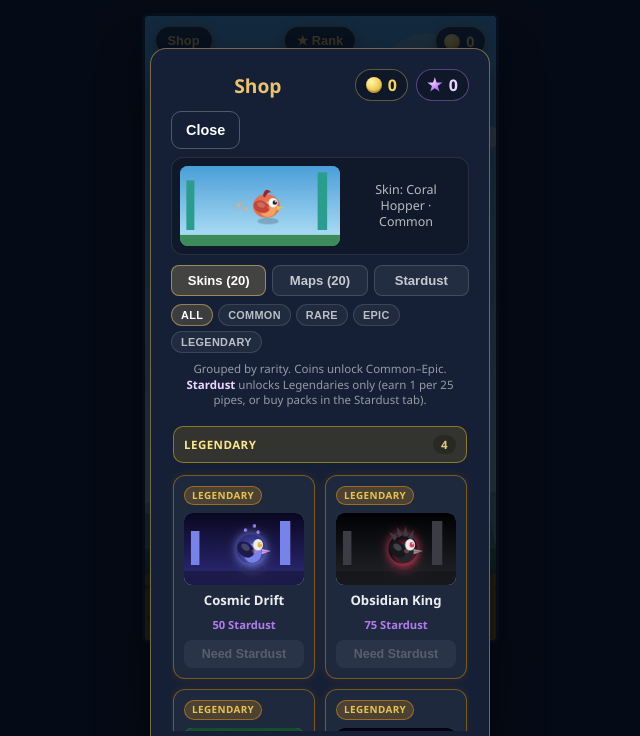
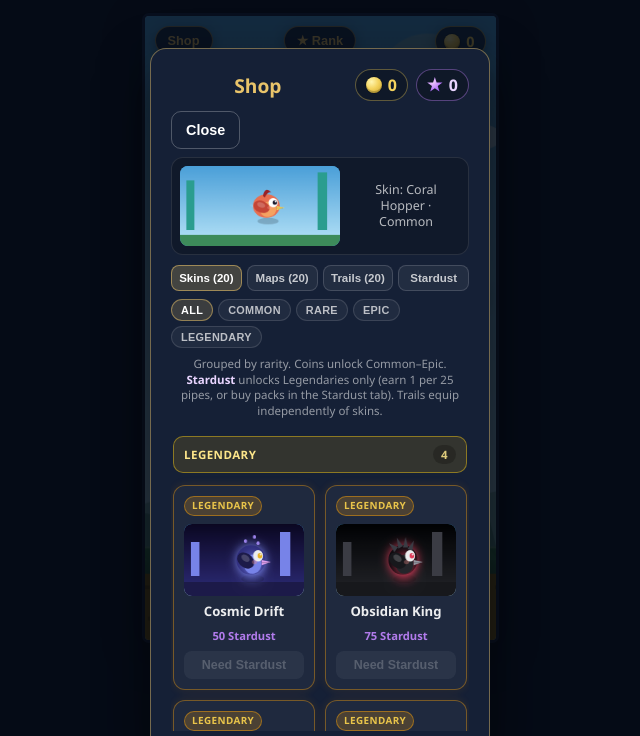
Before and after one commit to bohusionut-sys/sky-hop, a plain HTML site: page index.html in a window 1280 px wide. Both pictures are taken after a click on the button "Shop". Shown: the top 736 px of the page, without its empty margins (320-960 px from the left). Drawn offline with Linux system fonts and the light colour scheme.

Commit message:
Add independent light trails shop and ribbon motion effects
Replace fairy sparkle particles with rarity-scaled glowing light ribbons, add a Trails shop tab (~20 designs matching skins/maps), and persist owned/equipped trails separately from skins.

```diff
--- a/game.js
+++ b/game.js
@@ -31,6 +31,8 @@
   const STARDUST_KEY_LEGACY_GEMS = "skyHopGems";
   const OWNED_MAPS_KEY = "skyHopOwnedMaps";
   const EQUIPPED_MAP_KEY = "skyHopEquippedMap";
+  const OWNED_TRAILS_KEY = "skyHopOwnedTrails";
+  const EQUIPPED_TRAIL_KEY = "skyHopEquippedTrail";
 
   // Coins: 1 coin per this many pixels of horizontal travel
   const PIXELS_PER_COIN = 40;
@@ -468,6 +470,18 @@
   const MAP_BY_ID = Object.fromEntries(MAPS.map((m) => [m.id, m]));
   const DEFAULT_MAP_ID = "coral";
 
+  // --- Light trails (~20) — one per design, same ids/names/pricing as skins ---
+  const TRAILS = SKINS.map((s) => ({
+    id: s.id,
+    name: s.name,
+    price: s.price,
+    rarity: s.rarity,
+    currency: s.currency,
+    color: s.trailColor,
+    accent: s.trailAccent,
+  }));
+  const TRAIL_BY_ID = Object.fromEntries(TRAILS.map((t) => [t.id, t]));
+  const DEFAULT_TRAIL_ID = "coral";
 
   // --- State ---
   const STATE = { READY: 0, PLAYING: 1, OVER: 2 };
@@ -551,12 +565,33 @@
     equippedMapId = DEFAULT_MAP_ID;
   }
 
-  let shopTab = "skins"; // skins | maps | stardust
+  function loadOwnedTrails() {
+    let owned = [DEFAULT_TRAIL_ID];
+    try {
+      const raw = JSON.parse(localStorage.getItem(OWNED_TRAILS_KEY) || "null");
+      if (Array.isArray(raw) && raw.length) {
+        owned = raw.filter((id) => TRAIL_BY_ID[id]);
+      }
+    } catch (_) {
+      /* ignore */
+    }
+    if (!owned.includes(DEFAULT_TRAIL_ID)) owned.unshift(DEFAULT_TRAIL_ID);
+    return Array.from(new Set(owned));
+  }
+
+  let ownedTrails = loadOwnedTrails();
+  let equippedTrailId = localStorage.getItem(EQUIPPED_TRAIL_KEY) || DEFAULT_TRAIL_ID;
+  if (!TRAIL_BY_ID[equippedTrailId] || !ownedTrails.includes(equippedTrailId)) {
+    equippedTrailId = DEFAULT_TRAIL_ID;
+  }
+
+  let shopTab = "skins"; // skins | maps | trails | stardust
   let shopRarityFilter = "all";
   let shopPreviewSkinId = equippedSkinId;
   let shopPreviewMapId = equippedMapId;
-  let trailParticles = [];
-  let shopTrailParticles = [];
+  let shopPreviewTrailId = equippedTrailId;
+  let trailPoints = [];
+  let shopTrailPoints = [];
   let shopPreviewAnimId = 0;
 
   function persistOwnedSkins() {
@@ -581,6 +616,18 @@
 
   function getEquippedMap() {
     return MAP_BY_ID[equippedMapId] || MAP_BY_ID[DEFAULT_MAP_ID];
+  }
+
+  function persistOwnedTrails() {
+    localStorage.setItem(OWNED_TRAILS_KEY, JSON.stringify(ownedTrails));
+  }
+
+  function persistEquippedTrail() {
+    localStorage.setItem(EQUIPPED_TRAIL_KEY, equippedTrailId);
+  }
+
+  function getEquippedTrail() {
+    return TRAIL_BY_ID[equippedTrailId] || TRAIL_BY_ID[DEFAULT_TRAIL_ID];
   }
 
   function applyMapPalette(map) {
@@ -931,111 +978,97 @@
     });
   }
 
-  function trailBudget(rarity) {
-    if (rarity === "legendary") return { rate: 2, life: 1.0, life: 28, max: 48 };
-    if (rarity === "epic") return { rate: 2, size: 0.85, life: 22, max: 36 };
-    if (rarity === "rare") return { rate: 1, size: 0.7, life: 18, max: 28 };
-    return { rate: 1, size: 0.55, life: 12, max: 18 };
-  }
-
-  function spawnTrailParticle(list, x, y, skin, flapBoost) {
-    const cfg = trailBudget(skin.rarity || "common");
-    if (list.length > cfg.max) list.splice(0, list.length - cfg.max);
-    const style = skin.trailStyle || "sparkle";
-    const n = cfg.rate + (flapBoost ? 1 : 0);
-    for (let i = 0; i < n; i++) {
-      const useAccent = Math.random() > 0.55;
+  function trailQuality(rarity) {
+    if (rarity === "legendary") {
+      return { maxPts: 30, width: 13, layers: 3, glow: 1 };
+    }
+    if (rarity === "epic") {
+      return { maxPts: 24, width: 10, layers: 3, glow: 0.88 };
+    }
+    if (rarity === "rare") {
+      return { maxPts: 18, width: 7.5, layers: 2, glow: 0.72 };
+    }
+    return { maxPts: 12, width: 5, layers: 1, glow: 0.55 };
+  }
+
+  function pushLightTrailPoint(list, x, y, trail, drift) {
+    const q = trailQuality(trail.rarity || "common");
+    const d = drift == null ? pipeSpeed * 0.85 : drift;
+    for (let i = 0; i < list.length; i++) {
+      list[i].x -= d;
+    }
+    list.push({ x, y });
+    while (list.length > q.maxPts) list.shift();
+  }
+
+  function seedShopLightTrail(list, trail, cx, cy) {
+    list.length = 0;
+    const q = trailQuality(trail.rarity || "common");
+    for (let i = 0; i < q.maxPts; i++) {
+      const t = i / Math.max(1, q.maxPts - 1);
       list.push({
-        x: x - 10 - Math.random() * 8,
-        y: y + (Math.random() - 0.5) * 10,
-        vx: -0.6 - Math.random() * 1.2,
-        vy: (Math.random() - 0.5) * 0.8,
-        life: cfg.life + (Math.random() * 8) | 0,
-        maxLife: cfg.life + 8,
-        size: (1.5 + Math.random() * 2.5) * cfg.size,
-        color: useAccent ? skin.trailAccent : skin.trailColor,
-        style,
-        spin: Math.random() * Math.PI * 2,
+        x: cx - (1 - t) * (q.maxPts * 3.2),
+        y: cy + Math.sin(t * Math.PI * 2.2) * 6 * (1 - t),
       });
     }
   }
 
-  function updateTrailList(list) {
-    for (let i = list.length - 1; i >= 0; i--) {
-      const p = list[i];
-      p.x += p.vx;
-      p.y += p.vy;
-      p.vy += 0.02;
-      p.life--;
-      p.spin += 0.12;
-      if (p.style === "slime") p.vy += 0.04;
-      if (p.style === "void" || p.style === "cosmic") {
-        p.vx += Math.sin(p.spin) * 0.05;
-        p.vy += Math.cos(p.spin) * 0.04;
-      }
-      if (p.life <= 0) list.splice(i, 1);
-    }
-  }
-
-  function drawTrailList(c, list) {
-    for (const p of list) {
-      const a = Math.max(0, p.life / p.maxLife);
-      c.save();
-      c.globalAlpha = a * 0.85;
-      c.translate(p.x, p.y);
-      c.rotate(p.spin * 0.25);
-      c.fillStyle = p.color;
-      if (p.style === "pixel") {
-        c.fillRect(-p.size, -p.size, p.size * 2, p.size * 2);
-      } else if (p.style === "void" || p.style === "obsidian") {
-        c.shadowColor = p.color;
-        c.shadowBlur = 8;
+  function drawLightTrail(c, list, trail) {
+    if (!list || list.length < 2 || !trail) return;
+    const q = trailQuality(trail.rarity || "common");
+    const n = list.length;
+    const color = trail.color || "#e9c46a";
+    const accent = trail.accent || color;
+
+    const layers = [];
+    if (q.layers >= 1) {
+      layers.push({ wMul: 1, aMul: q.layers === 1 ? 0.42 : 0.18, col: accent });
+    }
+    if (q.layers >= 2) {
+      layers.push({ wMul: 0.55, aMul: 0.4, col: color });
+    }
+    if (q.layers >= 3) {
+      layers.push({ wMul: 0.22, aMul: 0.75, col: "#ffffff" });
+    }
+
+    c.save();
+    c.lineCap = "round";
+    c.lineJoin = "round";
+    c.globalCompositeOperation = "lighter";
+
+    for (const layer of layers) {
+      for (let i = 1; i < n; i++) {
+        const t = i / (n - 1);
+        const fade = t * t;
+        const a = fade * layer.aMul * q.glow;
+        if (a < 0.02) continue;
+        const w = q.width * layer.wMul * (0.2 + 0.8 * t);
+        c.globalAlpha = Math.min(1, a);
+        c.strokeStyle = layer.col;
+        c.lineWidth = w;
         c.beginPath();
-        c.moveTo(0, -p.size);
-        c.lineTo(p.size, 0);
-        c.lineTo(0, p.size);
-        c.lineTo(-p.size, 0);
-        c.closePath();
-        c.fill();
-      } else if (p.style === "cosmic" || p.style === "dust" || p.style === "candy") {
-        c.shadowColor = p.color;
-        c.shadowBlur = 6;
-        c.beginPath();
-        for (let i = 0; i < 5; i++) {
-          const ang = (i / 5) * Math.PI * 2 - Math.PI / 2;
-          const r = i % 2 === 0 ? p.size : p.size * 0.45;
-          const px = Math.cos(ang) * r;
-          const py = Math.sin(ang) * r;
-          if (i === 0) c.moveTo(px, py);
-          else c.lineTo(px, py);
-        }
-        c.closePath();
-        c.fill();
-      } else if (p.style === "mist" || p.style === "wisp" || p.style === "slime") {
-        c.beginPath();
-        c.ellipse(0, 0, p.size * 1.4, p.size * 0.8, 0.3, 0, Math.PI * 2);
-        c.fill();
-      } else if (p.style === "neon" || p.style === "spark") {
-        c.shadowColor = p.color;
-        c.shadowBlur = 10;
-        c.fillRect(-p.size * 1.6, -1, p.size * 3.2, 2);
-        c.beginPath();
-        c.arc(0, 0, p.size * 0.6, 0, Math.PI * 2);
-        c.fill();
-      } else {
-        // sparkle / ember default
-        c.beginPath();
-        c.arc(0, 0, p.size, 0, Math.PI * 2);
-        c.fill();
-        if (p.style === "ember") {
-          c.globalAlpha = a * 0.4;
-          c.beginPath();
-          c.arc(0, -p.size, p.size * 0.5, 0, Math.PI * 2);
-          c.fill();
-        }
-      }
-      c.restore();
-    }
+        c.moveTo(list[i - 1].x, list[i - 1].y);
+        c.lineTo(list[i].x, list[i].y);
+        c.stroke();
+      }
+    }
+
+    const tip = list[n - 1];
+    const tipR = q.width * (0.35 + 0.15 * q.layers);
+    c.globalAlpha = 0.35 * q.glow;
+    c.fillStyle = color;
+    c.beginPath();
+    c.arc(tip.x, tip.y, tipR, 0, Math.PI * 2);
+    c.fill();
+    if (q.layers >= 2) {
+      c.globalAlpha = 0.25 * q.glow;
+      c.fillStyle = accent;
+      c.beginPath();
+      c.arc(tip.x, tip.y, tipR * 1.6, 0, Math.PI * 2);
+      c.fill();
+    }
+
+    c.restore();
   }
 
   function persistRuns() {
@@ -1198,7 +1231,7 @@
   });
 
   // --- Shop UI ---
-  function drawSkinPreview(c, skin, map, trailList, wingPhase) {
+  function drawSkinPreview(c, skin, map, trailList, wingPhase, trail) {
     const pctx = c.getContext("2d");
     const pw = c.width;
     const ph = c.height;
@@ -1215,11 +1248,31 @@
     pctx.fillStyle = theme.pipe;
     pctx.fillRect(pw - 28, 8, 12, ph - 28);
     pctx.fillRect(8, 18, 10, ph - 38);
-    if (trailList && trailList.length) drawTrailList(pctx, trailList);
+    if (trailList && trailList.length && trail) drawLightTrail(pctx, trailList, trail);
     pctx.save();
     pctx.translate(pw / 2 + 8, ph / 2);
     pctx.scale(1.05, 1.05);
     drawBirdOn(pctx, skin, wingPhase || 0, true);
+    pctx.restore();
+  }
+
+  function drawTrailPreview(c, trail) {
+    const pctx = c.getContext("2d");
+    const pw = c.width;
+    const ph = c.height;
+    pctx.clearRect(0, 0, pw, ph);
+    const g = pctx.createLinearGradient(0, 0, 0, ph);
+    g.addColorStop(0, "#0f172a");
+    g.addColorStop(1, "#1e293b");
+    pctx.fillStyle = g;
+    pctx.fillRect(0, 0, pw, ph);
+    const pts = [];
+    seedShopLightTrail(pts, trail, pw * 0.72, ph * 0.5);
+    drawLightTrail(pctx, pts, trail);
+    pctx.save();
+    pctx.translate(pw * 0.72, ph * 0.5);
+    pctx.scale(0.7, 0.7);
+    drawBirdOn(pctx, getEquippedSkin(), 0, true);
     pctx.restore();
   }
 
@@ -1264,10 +1317,12 @@
       const kind = t.dataset.tab;
       if (kind === "stardust") {
         t.textContent = "Stardust";
+      } else if (kind === "maps") {
+        t.textContent = `Maps (${MAPS.length})`;
+      } else if (kind === "trails") {
+        t.textContent = `Trails (${TRAILS.length})`;
       } else {
-        const count = kind === "maps" ? MAPS.length : SKINS.length;
-        const base = kind === "maps" ? "Maps" : "Skins";
-        t.textContent = `${base} (${count})`;
+        t.textContent = `Skins (${SKINS.length})`;
       }
     });
     shopFilters.forEach((f) => {
@@ -1277,8 +1332,8 @@
     if (shopLiveEl) shopLiveEl.classList.toggle("hidden", isCurrencyTab);
     if (shopHintEl) {
       shopHintEl.innerHTML = isCurrencyTab
-        ? "Purchase <strong>Stardust</strong> packs with simulated GBP checkout. Stardust unlocks Legendary skins &amp; maps."
-        : "Grouped by rarity. Coins unlock Common–Epic. <strong>Stardust</strong> unlocks Legendaries only (earn 1 per 25 pipes, or buy packs in the Stardust tab).";
+        ? "Purchase <strong>Stardust</strong> packs with simulated GBP checkout. Stardust unlocks Legendary skins, maps &amp; trails."
+        : "Grouped by rarity. Coins unlock Common–Epic. <strong>Stardust</strong> unlocks Legendaries only (earn 1 per 25 pipes, or buy packs in the Stardust tab). Trails equip independently of skins.";
     }
   }
 
@@ -1286,27 +1341,44 @@
     if (!shopLivePreview) return;
     const skin = SKIN_BY_ID[shopPreviewSkinId] || getEquippedSkin();
     const map = MAP_BY_ID[shopPreviewMapId] || getEquippedMap();
+    const trail = TRAIL_BY_ID[shopPreviewTrailId] || getEquippedTrail();
+    const cx = shopLivePreview.width / 2 + 8;
+    const cy = shopLivePreview.height / 2 + Math.sin(frames * 0.12) * 4;
     if (shopPreviewLabel) {
       if (shopTab === "stardust") {
         shopPreviewLabel.textContent = "Stardust packs";
+      } else if (shopTab === "maps") {
+        shopPreviewLabel.textContent = `Map: ${map.name} · ${rarityLabel(map.rarity)}`;
+      } else if (shopTab === "trails") {
+        shopPreviewLabel.textContent = `Trail: ${trail.name} · ${rarityLabel(trail.rarity)}`;
       } else {
-        shopPreviewLabel.textContent =
-          shopTab === "maps"
-            ? `Map: ${map.name} · ${rarityLabel(map.rarity)}`
-            : `Skin: ${skin.name} · ${rarityLabel(skin.rarity)}`;
-      }
-    }
-    // animate trail for preview
-    if (frames % 2 === 0) {
-      spawnTrailParticle(shopTrailParticles, shopLivePreview.width / 2 - 4, shopLivePreview.height / 2, skin, frames % 20 < 4);
-    }
-    updateTrailList(shopTrailParticles);
-    drawSkinPreview(shopLivePreview, skin, map, shopTrailParticles, Math.sin(frames * 0.25));
-  }
-
-  function appendShopCard(item, isMap) {
-    const owned = isMap ? ownedMaps.includes(item.id) : ownedSkins.includes(item.id);
-    const equipped = isMap ? equippedMapId === item.id : equippedSkinId === item.id;
+        shopPreviewLabel.textContent = `Skin: ${skin.name} · ${rarityLabel(skin.rarity)}`;
+      }
+    }
+    pushLightTrailPoint(shopTrailPoints, cx, cy, trail, 2.4);
+    drawSkinPreview(
+      shopLivePreview,
+      skin,
+      map,
+      shopTrailPoints,
+      Math.sin(frames * 0.25),
+      trail
+    );
+  }
+
+  function appendShopCard(item, kind) {
+    const isMap = kind === "maps";
+    const isTrail = kind === "trails";
+    const owned = isMap
+      ? ownedMaps.includes(item.id)
+      : isTrail
+        ? ownedTrails.includes(item.id)
+        : ownedSkins.includes(item.id);
+    const equipped = isMap
+      ? equippedMapId === item.id
+      : isTrail
+        ? equippedTrailId === item.id
+        : equippedSkinId === item.id;
     const card = document.createElement("article");
     card.className =
       "skin-card rarity-" +
@@ -1348,7 +1420,10 @@
 
     const selectPreview = () => {
       if (isMap) shopPreviewMapId = item.id;
-      else shopPreviewSkinId = item.id;
+      else if (isTrail) {
+        shopPreviewTrailId = item.id;
+        shopTrailPoints = [];
+      } else shopPreviewSkinId = item.id;
       updateShopLivePreview();
     };
     card.addEventListener("click", selectPreview);
@@ -1367,11 +1442,16 @@
           persistEquippedMap();
           applyMapPalette(getEquippedMap());
           shopPreviewMapId = item.id;
+        } else if (isTrail) {
+          equippedTrailId = item.id;
+          persistEquippedTrail();
+          shopPreviewTrailId = item.id;
+          trailPoints = [];
+          shopTrailPoints = [];
         } else {
           equippedSkinId = item.id;
           persistEquippedSkin();
           shopPreviewSkinId = item.id;
-          trailParticles = [];
         }
         renderShop();
       });
@@ -1389,7 +1469,8 @@
         e.stopPropagation();
         if (!canAfford(item)) return;
         if (isMap && ownedMaps.includes(item.id)) return;
-        if (!isMap && ownedSkins.includes(item.id)) return;
+        if (isTrail && ownedTrails.includes(item.id)) return;
+        if (!isMap && !isTrail && ownedSkins.includes(item.id)) return;
         if (!spendForItem(item)) return;
         if (isMap) {
           ownedMaps.push(item.id);
@@ -1398,13 +1479,20 @@
           persistEquippedMap();
           applyMapPalette(getEquippedMap());
           shopPreviewMapId = item.id;
+        } else if (isTrail) {
+          ownedTrails.push(item.id);
+          persistOwnedTrails();
+          equippedTrailId = item.id;
+          persistEquippedTrail();
+          shopPreviewTrailId = item.id;
+          trailPoints = [];
+          shopTrailPoints = [];
         } else {
           ownedSkins.push(item.id);
           persistOwnedSkins();
           equippedSkinId = item.id;
           persistEquippedSkin();
           shopPreviewSkinId = item.id;
-          trailParticles = [];
         }
         renderShop();
       });
@@ -1418,7 +1506,8 @@
     card.appendChild(actions);
     shopGrid.appendChild(card);
     if (isMap) drawMapPreview(preview, item);
-    else drawSkinPreview(preview, item, MAP_BY_ID[item.id] || getEquippedMap(), null, 0);
+    else if (isTrail) drawTrailPreview(preview, item);
+    else drawSkinPreview(preview, item, MAP_BY_ID[item.id] || getEquippedMap(), null, 0, null);
   }
 
   function renderShop() {
@@ -1429,8 +1518,9 @@
       renderStardustPacks();
       return;
     }
-    const catalog = shopTab === "maps" ? MAPS : SKINS;
-    const isMap = shopTab === "maps";
+    const catalog =
+      shopTab === "maps" ? MAPS : shopTab === "trails" ? TRAILS : SKINS;
+    const kind = shopTab === "maps" ? "maps" : shopTab === "trails" ? "trails" : "skins";
     let items = sortByRarity(catalog);
     if (shopRarityFilter !== "all") {
       items = items.filter((it) => it.rarity === shopRarityFilter);
@@ -1447,12 +1537,12 @@
           `<span class="shop-section-count">${group.length}</span>`;
         shopGrid.appendChild(header);
         for (const item of group) {
-          appendShopCard(item, isMap);
+          appendShopCard(item, kind);
         }
       }
     } else {
       for (const item of items) {
-        appendShopCard(item, isMap);
+        appendShopCard(item, kind);
       }
     }
     updateShopLivePreview();
@@ -1461,7 +1551,8 @@
   function openShop() {
     shopPreviewSkinId = equippedSkinId;
     shopPreviewMapId = equippedMapId;
-    shopTrailParticles = [];
+    shopPreviewTrailId = equippedTrailId;
+    shopTrailPoints = [];
     renderShop();
     shopModal.classList.remove("hidden");
     shopModal.setAttribute("aria-hidden", "false");
@@ -1495,7 +1586,7 @@
   shopTabs.forEach((tab) => {
     tab.addEventListener("click", () => {
       shopTab = tab.dataset.tab;
-      shopTrailParticles = [];
+      shopTrailPoints = [];
       renderShop();
     });
   });
@@ -1552,6 +1643,8 @@
   syncCoinHUD();
   persistOwnedSkins();
   persistEquippedSkin();
+  persistOwnedTrails();
+  persistEquippedTrail();
 
   function resetGame() {
     state = STATE.READY;
@@ -1562,7 +1655,7 @@
     runDistance = 0;
     coinsEarnedThisRun = 0;
     stardustEarnedThisRun = 0;
-    trailParticles = [];
+    trailPoints = [];
     bird.x = BIRD_X;
     bird.y = H / 2 - 20;
     bird.vy = 0;
@@ -1680,6 +1773,7 @@
     if (state === STATE.READY) {
       bird.y = H / 2 - 20 + Math.sin(frames * 0.08) * 8;
       bird.rot = Math.sin(frames * 0.08) * 0.12;
+      pushLightTrailPoint(trailPoints, bird.x - 6, bird.y, getEquippedTrail(), 2.2);
       return;
     }
 
@@ -1690,6 +1784,8 @@
       bird.rot = Math.min(Math.PI / 2, bird.rot + 0.08);
       const floor = H - GROUND_H - BIRD_R;
       if (bird.y > floor) bird.y = floor;
+      for (let i = 0; i < trailPoints.length; i++) trailPoints[i].x -= pipeSpeed * 0.35;
+      while (trailPoints.length > 2 && trailPoints[0].x < -40) trailPoints.shift();
       updateParticles();
       return;
     }
@@ -1737,12 +1833,9 @@
 
     updateParticles();
 
-    // Fairy trail behind equipped skin
-    const skin = getEquippedSkin();
-    if (frames % 2 === 0) {
-      spawnTrailParticle(trailParticles, bird.x, bird.y, skin, bird.wing > 0);
-    }
-    updateTrailList(trailParticles);
+    // Light trail behind bird (equipped trail, independent of skin)
+    const trail = getEquippedTrail();
+    pushLightTrailPoint(trailPoints, bird.x - 6, bird.y, trail);
   }
 
   function hitPipe(p) {
@@ -1804,7 +1897,7 @@
     drawPipes();
     drawGround();
     drawParticles();
-    drawTrailList(ctx, trailParticles);
+    drawLightTrail(ctx, trailPoints, getEquippedTrail());
     drawBird();
     drawHUD();
     if (flash > 0) {
--- a/index.html
+++ b/index.html
@@ -78,7 +78,7 @@
     </div>
   </div>
 
-  <!-- Skin & map shop -->
+  <!-- Skin, map & trail shop -->
   <div id="shop-modal" class="overlay hidden" aria-hidden="true" role="dialog" aria-label="Sky Hop shop">
     <div class="overlay-panel shop-panel">
       <header class="shop-header">
@@ -102,6 +102,7 @@
       <div class="shop-tabs" role="tablist" aria-label="Shop categories">
         <button type="button" class="shop-tab active" data-tab="skins" role="tab" aria-selected="true">Skins (20)</button>
         <button type="button" class="shop-tab" data-tab="maps" role="tab" aria-selected="false">Maps (20)</button>
+        <button type="button" class="shop-tab" data-tab="trails" role="tab" aria-selected="false">Trails (20)</button>
         <button type="button" class="shop-tab" data-tab="stardust" role="tab" aria-selected="false">Stardust</button>
       </div>
       <div id="shop-filters" class="shop-filters" role="toolbar" aria-label="Filter by rarity">
@@ -111,7 +112,7 @@
         <button type="button" class="shop-filter" data-rarity="epic">Epic</button>
         <button type="button" class="shop-filter" data-rarity="legendary">Legendary</button>
       </div>
-      <p id="shop-hint" class="shop-hint">Grouped by rarity. Coins unlock Common–Epic. <strong>Stardust</strong> unlocks Legendaries only (earn 1 per 25 pipes, or buy packs in the Stardust tab).</p>
+      <p id="shop-hint" class="shop-hint">Grouped by rarity. Coins unlock Common–Epic. <strong>Stardust</strong> unlocks Legendaries only (earn 1 per 25 pipes, or buy packs in the Stardust tab). Trails equip independently of skins.</p>
       <div id="shop-grid" class="shop-grid"></div>
     </div>
   </div>
--- a/style.css
+++ b/style.css
@@ -564,18 +564,20 @@ body.playing .promo-banner {
 
 .shop-tabs {
   display: flex;
-  gap: 6px;
+  flex-wrap: wrap;
+  gap: 5px;
   margin-bottom: 8px;
 }
 
 .shop-tab {
-  flex: 1;
+  flex: 1 1 calc(25% - 5px);
+  min-width: 68px;
   border: 1px solid rgba(255, 255, 255, 0.15);
   background: rgba(255, 255, 255, 0.06);
   color: rgba(255, 255, 255, 0.75);
   border-radius: 8px;
-  padding: 7px 8px;
-  font-size: 0.82rem;
+  padding: 6px 4px;
+  font-size: 0.72rem;
   font-weight: 700;
   cursor: pointer;
 }
```
Also changed, not shown: README.md.
